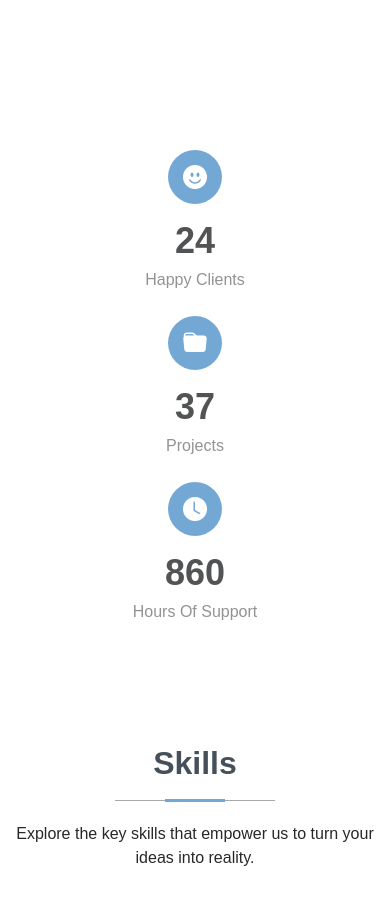
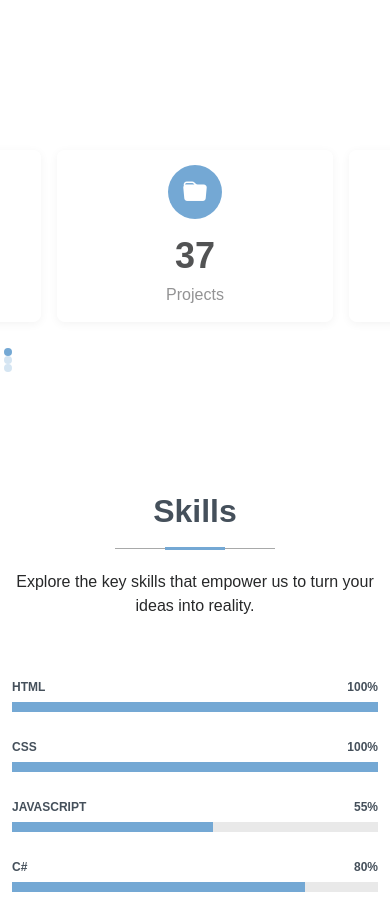
Before and after one commit to Mey-Ven/PixelZone, a Next.js app: page / in a window 390 px wide. Shown: the part 2240-3160 px from the top of the page. Built offline with nearby package versions, Linux system fonts and the light colour scheme.

Commit message:
Images Fixed

```diff
--- a/components/HappySection.tsx
+++ b/components/HappySection.tsx
@@ -1,32 +1,51 @@
 'use client';
 
-import React from 'react';
+import React, { useEffect } from 'react';
 
-export default function ServicesSection() {
+export default function HappySection() {
+  // Charger le script de défilement pour mobile
+  useEffect(() => {
+    // Créer un élément script
+    const script = document.createElement('script');
+    script.src = '/js/happy-section-scroll.js';
+    script.async = true;
+
+    // Ajouter le script au document
+    document.body.appendChild(script);
+
+    // Nettoyer le script lors du démontage du composant
+    return () => {
+      document.body.removeChild(script);
+    };
+  }, []);
   return (
     <section id="stats" className="stats section">
+      <div className="container" data-aos="fade-up" data-aos-delay="100">
+        {/* Utilisation de la classe row-cols-* pour forcer l'affichage horizontal sur mobile */}
+        <div className="row row-cols-1 row-cols-sm-3 g-3 justify-content-center stats-container">
 
-  <div className="container" data-aos="fade-up" data-aos-delay="100">
-
-    <div className="row gy-4 justify-content-center">
-
-      <div className="col-lg-4 col-md-6 d-flex flex-column align-items-center">
+          <div className="col">
+            <div className="stats-card d-flex flex-column align-items-center">
               <i className="bi bi-emoji-smile-fill"></i>
               <div className="stats-item">
                 <span className="purecounter">24</span>
                 <p>Happy Clients</p>
               </div>
             </div>
+          </div>
 
-      <div className="col-lg-4 col-md-6 d-flex flex-column align-items-center">
+          <div className="col">
+            <div className="stats-card d-flex flex-column align-items-center">
               <i className="bi bi-folder-fill"></i>
               <div className="stats-item">
                 <span className="purecounter">37</span>
                 <p>Projects</p>
               </div>
             </div>
+          </div>
 
-      <div className="col-lg-4 col-md-6 d-flex flex-column align-items-center">
+          <div className="col">
+            <div className="stats-card d-flex flex-column align-items-center">
               <i className="bi bi-clock-fill"></i>
               <div className="stats-item">
                 <span className="purecounter">860</span>
@@ -36,7 +55,14 @@ export default function ServicesSection() {
           </div>
 
         </div>
+      </div>
 
+      {/* Indicateurs de défilement pour mobile */}
+      <div className="stats-scroll-indicator d-block d-sm-none">
+        <div className="dot active"></div>
+        <div className="dot"></div>
+        <div className="dot"></div>
+      </div>
     </section>
   );
 }
--- a/pages/_app.js
+++ b/pages/_app.js
@@ -3,6 +3,7 @@ import 'glightbox/dist/css/glightbox.min.css';
 import 'bootstrap-icons/font/bootstrap-icons.css';
 import '../public/css/main.css';
 import '../public/css/no-animations.css'; // Import the no-animations CSS to override transitions
+import '../public/css/happy-section-mobile.css'; // Import CSS for horizontal scrolling in Happy section
 import '../app/globals.css';
 
 function MyApp({ Component, pageProps }) {
--- /dev/null
+++ b/public/css/happy-section-mobile.css
@@ -0,0 +1,70 @@
+/* CSS pour la section Happy (Stats) sur mobile */
+
+@media (max-width: 576px) {
+  /* Conteneur principal avec défilement horizontal */
+  .stats-container {
+    display: flex;
+    flex-wrap: nowrap;
+    overflow-x: auto;
+    padding-bottom: 1rem;
+    margin-left: -15px;
+    margin-right: -15px;
+    padding-left: 15px;
+    padding-right: 15px;
+    scroll-snap-type: x mandatory;
+    -webkit-overflow-scrolling: touch;
+  }
+
+  /* Colonnes individuelles */
+  .stats-container .col {
+    flex: 0 0 auto;
+    width: 80%;
+    scroll-snap-align: center;
+    padding: 0 8px;
+  }
+
+  /* Carte pour chaque statistique */
+  .stats-card {
+    background-color: rgba(255, 255, 255, 0.05);
+    padding: 15px;
+    border-radius: 8px;
+    height: 100%;
+    box-shadow: 0 2px 10px rgba(0, 0, 0, 0.05);
+    transition: transform 0.3s ease, box-shadow 0.3s ease;
+  }
+
+  /* Effet au toucher */
+  .stats-card:active {
+    transform: scale(0.98);
+    box-shadow: 0 1px 5px rgba(0, 0, 0, 0.1);
+  }
+
+  /* Masquer la barre de défilement tout en permettant le défilement */
+  .stats-container::-webkit-scrollbar {
+    display: none;
+  }
+
+  .stats-container {
+    -ms-overflow-style: none;  /* IE and Edge */
+    scrollbar-width: none;  /* Firefox */
+  }
+
+  /* Indicateurs de défilement */
+  .stats-scroll-indicator {
+    display: flex;
+    justify-content: center;
+    margin-top: 10px;
+  }
+
+  .stats-scroll-indicator .dot {
+    width: 8px;
+    height: 8px;
+    border-radius: 50%;
+    background-color: rgba(116, 168, 212, 0.3);
+    margin: 0 4px;
+  }
+
+  .stats-scroll-indicator .dot.active {
+    background-color: var(--accent-color);
+  }
+}
--- /dev/null
+++ b/public/js/happy-section-scroll.js
@@ -0,0 +1,51 @@
+// Script pour gérer les indicateurs de défilement dans la section Happy
+
+document.addEventListener('DOMContentLoaded', function() {
+  // Sélectionner le conteneur de statistiques
+  const statsContainer = document.querySelector('.stats-container');
+
+  // Si le conteneur existe et que nous sommes sur mobile
+  if (statsContainer && window.innerWidth < 576) {
+    // Sélectionner les points indicateurs
+    const dots = document.querySelectorAll('.stats-scroll-indicator .dot');
+
+    // Ajouter un écouteur d'événement pour le défilement
+    statsContainer.addEventListener('scroll', function() {
+      // Calculer la position de défilement relative
+      const scrollPosition = statsContainer.scrollLeft;
+      const maxScroll = statsContainer.scrollWidth - statsContainer.clientWidth;
+      const scrollRatio = scrollPosition / maxScroll;
+
+      // Déterminer quel point doit être actif
+      let activeIndex = 0;
+      if (scrollRatio > 0.25 && scrollRatio <= 0.75) {
+        activeIndex = 1;
+      } else if (scrollRatio > 0.75) {
+        activeIndex = 2;
+      }
+
+      // Mettre à jour les classes des points
+      dots.forEach((dot, index) => {
+        if (index === activeIndex) {
+          dot.classList.add('active');
+        } else {
+          dot.classList.remove('active');
+        }
+      });
+    });
+
+    // Ajouter des écouteurs d'événements pour les points
+    dots.forEach((dot, index) => {
+      dot.addEventListener('click', function() {
+        // Calculer la position de défilement cible
+        const targetPosition = (statsContainer.scrollWidth - statsContainer.clientWidth) * (index / 2);
+
+        // Faire défiler jusqu'à la position cible avec une animation fluide
+        statsContainer.scrollTo({
+          left: targetPosition,
+          behavior: 'smooth'
+        });
+      });
+    });
+  }
+});
```
Lines whose indentation alone changed are shown as unchanged.
